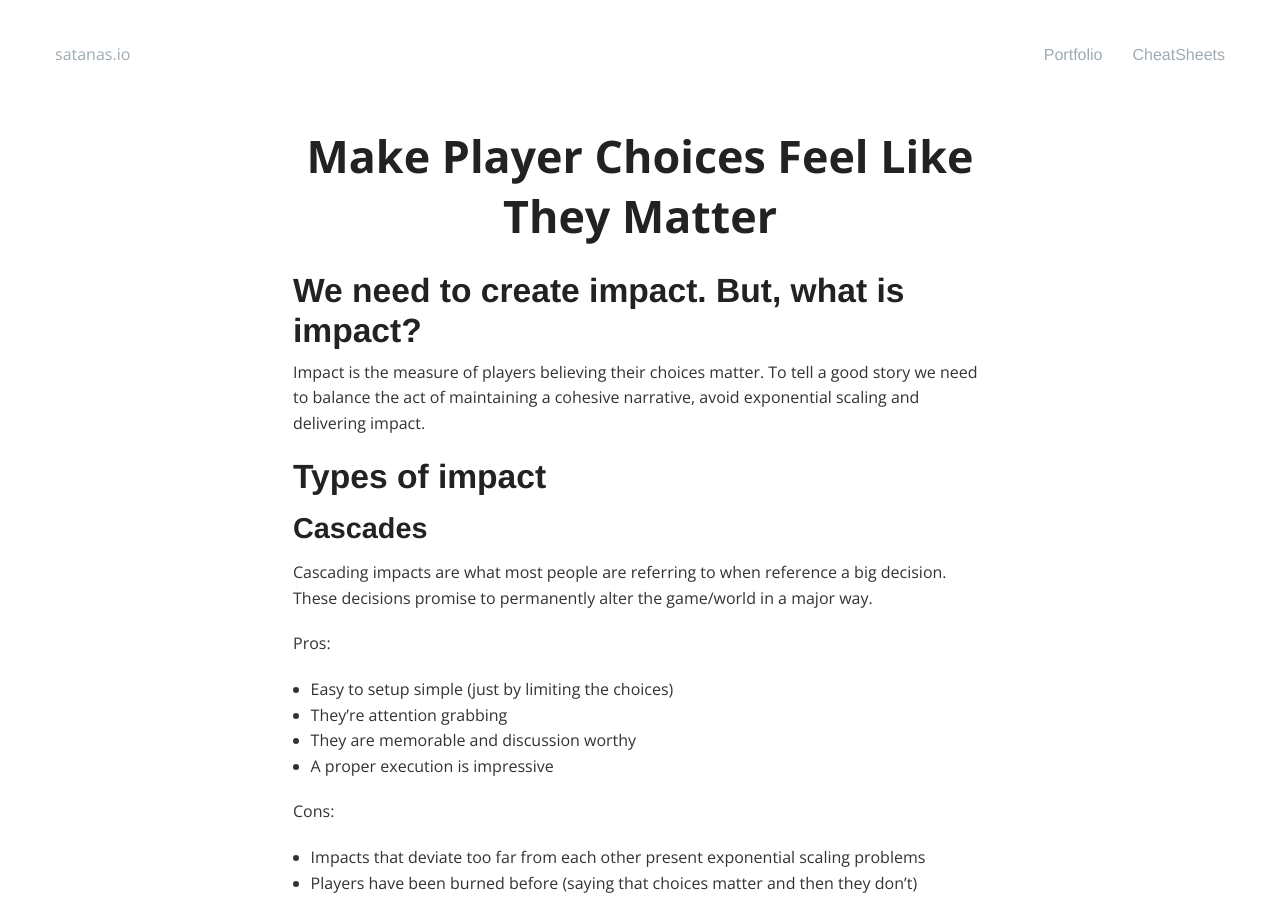
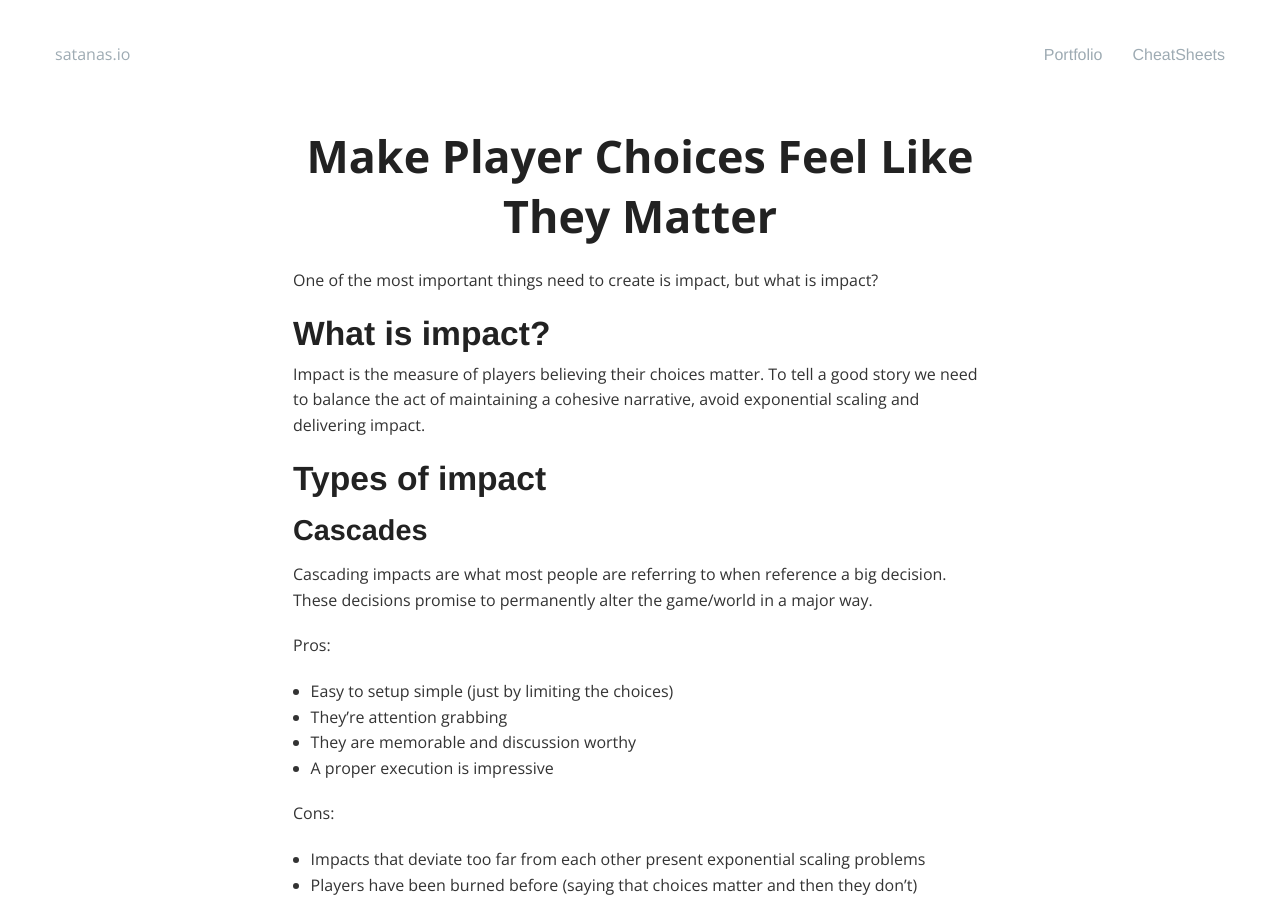
Before and after one commit to satanas/site, a Jekyll site: the page built from cheatsheets/gamedev/make-decisions-matter/index.md, in a window 1280 px wide and 900 px high. Built offline with Jekyll 4.4.1, drawn with Linux system fonts in a browser that asks for light colours; nearby versions of some CDN libraries; comment, search, counter and statistics services are not loaded.

Commit message:
Small adjustments to notes

```diff
--- a/cheatsheets/gamedev/make-decisions-matter/index.md
+++ b/cheatsheets/gamedev/make-decisions-matter/index.md
@@ -5,7 +5,9 @@ syntax_highlight: true
 social_buttons: true
 ---
 
-## We need to create impact. But, what is impact?
+One of the most important things need to create is impact, but what is impact?
+
+## What is impact?
 Impact is the measure of players believing their choices matter. To tell a good story we need to balance
 the act of maintaining a cohesive narrative, avoid exponential scaling and delivering impact.
 
```
